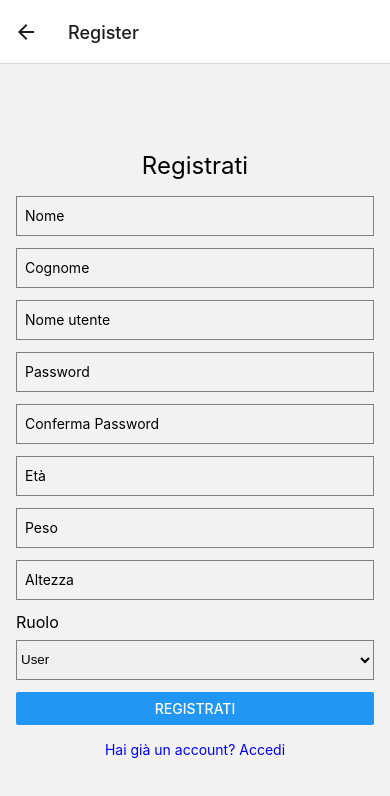
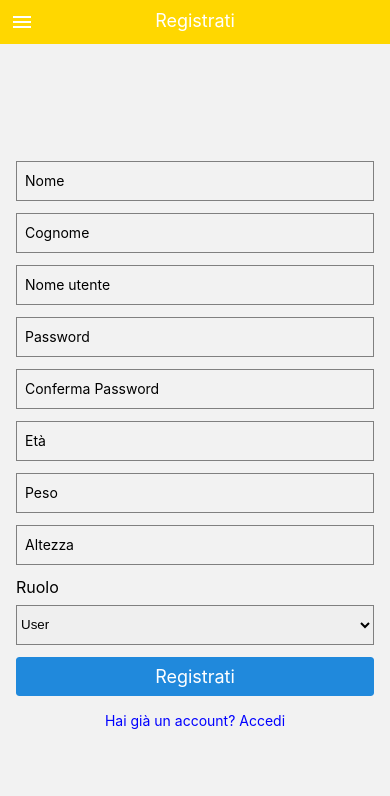
Before and after one commit to AugustoFerraria/GymAppFrontend, a React Native app: screen /Register in a window 390 px wide. Shown: the top 796 px of the page. Built offline with nearby package versions, Linux system fonts and the light colour scheme.

Commit message:
Starting to style the app and add more screens

```diff
--- a/App.js
+++ b/App.js
@@ -1,18 +1,28 @@
-import * as React from 'react';
+import React from 'react';
 import { NavigationContainer } from '@react-navigation/native';
 import { createStackNavigator } from '@react-navigation/stack';
 import LoginScreen from './src/screens/LoginScreen';
 import RegisterScreen from './src/screens/RegisterScreen';
+import HomeScreen from './src/screens/HomeScreen';
+import RutinaScreen from './src/screens/RutinaScreen';
+import EserciziScreen from './src/screens/EserciziScreen';
+import StudentiScreen from './src/screens/StudentiScreen';
 
 const Stack = createStackNavigator();
 
-export default function App() {
+const App = () => {
   return (
     <NavigationContainer>
       <Stack.Navigator initialRouteName="Login">
-        <Stack.Screen name="Login" component={LoginScreen} />
-        <Stack.Screen name="Register" component={RegisterScreen} />
+        <Stack.Screen name="Login" component={LoginScreen} options={{ headerShown: false }} />
+        <Stack.Screen name="Register" component={RegisterScreen} options={{ headerShown: false }} />
+        <Stack.Screen name="Home" component={HomeScreen} options={{ headerShown: false }} />
+        <Stack.Screen name="Rutina" component={RutinaScreen} />
+        <Stack.Screen name="Esercizi" component={EserciziScreen} />
+        <Stack.Screen name="Studenti" component={StudentiScreen} />
       </Stack.Navigator>
     </NavigationContainer>
   );
-}
+};
+
+export default App;
--- a/package.json
+++ b/package.json
@@ -20,11 +20,13 @@
     "react": "18.2.0",
     "react-dom": "18.2.0",
     "react-native": "0.74.1",
+    "react-native-elements": "^3.4.3",
     "react-native-gesture-handler": "~2.16.1",
     "react-native-paper": "^5.12.3",
     "react-native-reanimated": "~3.10.1",
     "react-native-safe-area-context": "4.10.1",
     "react-native-screens": "3.31.1",
+    "react-native-vector-icons": "^10.1.0",
     "react-native-web": "~0.19.10"
   },
   "devDependencies": {
--- /dev/null
+++ b/src/components/CustomHeader.js
@@ -0,0 +1,14 @@
+import React from 'react';
+import { Header } from 'react-native-elements';
+
+const CustomHeader = ({ title, navigation }) => {
+  return (
+    <Header
+      centerComponent={{ text: title, style: { color: '#fff', fontSize: 18 } }}
+      containerStyle={{ backgroundColor: '#FFD700' }}
+      leftComponent={{ icon: 'menu', color: '#fff', onPress: () => navigation.toggleDrawer() }}
+    />
+  );
+};
+
+export default CustomHeader;
--- /dev/null
+++ b/src/components/ErrorText.js
@@ -0,0 +1,15 @@
+import React from 'react';
+import { Text, StyleSheet } from 'react-native';
+
+const ErrorText = ({ error }) => {
+  return error ? <Text style={styles.errorText}>{error}</Text> : null;
+};
+
+const styles = StyleSheet.create({
+  errorText: {
+    color: 'red',
+    marginBottom: 12,
+  },
+});
+
+export default ErrorText;
--- /dev/null
+++ b/src/components/InputField.js
@@ -0,0 +1,29 @@
+import React from 'react';
+import { TextInput, StyleSheet } from 'react-native';
+
+const InputField = ({ placeholder, value, onChangeText, secureTextEntry, error }) => {
+  return (
+    <TextInput
+      placeholder={placeholder}
+      value={value}
+      onChangeText={onChangeText}
+      secureTextEntry={secureTextEntry}
+      style={[styles.input, error && styles.errorInput]}
+    />
+  );
+};
+
+const styles = StyleSheet.create({
+  input: {
+    height: 40,
+    borderColor: 'gray',
+    borderWidth: 1,
+    marginBottom: 12,
+    paddingLeft: 8,
+  },
+  errorInput: {
+    borderColor: 'red',
+  },
+});
+
+export default InputField;
--- /dev/null
+++ b/src/components/PickerField.js
@@ -0,0 +1,37 @@
+import React from 'react';
+import { View, Text, StyleSheet } from 'react-native';
+import { Picker } from '@react-native-picker/picker';
+
+const PickerField = ({ label, selectedValue, onValueChange, items }) => {
+  return (
+    <View style={styles.pickerContainer}>
+      <Text style={styles.pickerLabel}>{label}</Text>
+      <Picker
+        selectedValue={selectedValue}
+        onValueChange={onValueChange}
+        style={styles.picker}
+      >
+        {items.map(item => (
+          <Picker.Item key={item.value} label={item.label} value={item.value} />
+        ))}
+      </Picker>
+    </View>
+  );
+};
+
+const styles = StyleSheet.create({
+  pickerContainer: {
+    marginBottom: 12,
+  },
+  pickerLabel: {
+    fontSize: 16,
+    marginBottom: 8,
+  },
+  picker: {
+    height: 40,
+    borderColor: 'gray',
+    borderWidth: 1,
+  },
+});
+
+export default PickerField;
--- /dev/null
+++ b/src/screens/EserciziScreen.js
@@ -0,0 +1,23 @@
+import React from 'react';
+import { View, Text, StyleSheet } from 'react-native';
+
+const EserciziScreen = () => {
+  return (
+    <View style={styles.container}>
+      <Text style={styles.title}>Esercizi</Text>
+    </View>
+  );
+};
+
+const styles = StyleSheet.create({
+  container: {
+    flex: 1,
+    justifyContent: 'center',
+    alignItems: 'center',
+  },
+  title: {
+    fontSize: 24,
+  },
+});
+
+export default EserciziScreen;
--- /dev/null
+++ b/src/screens/HomeScreen.js
@@ -0,0 +1,50 @@
+import React from 'react';
+import { View, StyleSheet } from 'react-native';
+import { Button, Text } from 'react-native-elements';
+import CustomHeader from '../components/CustomHeader';
+
+const HomeScreen = ({ route, navigation }) => {
+  const { role } = route.params;
+
+  return (
+    <View style={styles.container}>
+      <CustomHeader title="Home" navigation={navigation} />
+      <View style={styles.innerContainer}>
+        <Button
+          title="Rutina"
+          onPress={() => navigation.navigate('Rutina')}
+          buttonStyle={styles.button}
+        />
+        <Button
+          title="Esercizi"
+          onPress={() => navigation.navigate('Esercizi')}
+          buttonStyle={styles.button}
+        />
+        {role === 'admin' && (
+          <Button
+            title="Studenti"
+            onPress={() => navigation.navigate('Studenti')}
+            buttonStyle={styles.button}
+          />
+        )}
+      </View>
+    </View>
+  );
+};
+
+const styles = StyleSheet.create({
+  container: {
+    flex: 1,
+  },
+  innerContainer: {
+    flex: 1,
+    justifyContent: 'center',
+    padding: 16,
+  },
+  button: {
+    marginBottom: 12,
+    backgroundColor: '#2089dc',
+  },
+});
+
+export default HomeScreen;
--- a/src/screens/LoginScreen.js
+++ b/src/screens/LoginScreen.js
@@ -1,6 +1,8 @@
 import React, { useState } from 'react';
-import { View, Text, TextInput, Button, StyleSheet } from 'react-native';
+import { View, TextInput, Alert, StyleSheet } from 'react-native';
+import { Button, Text } from 'react-native-elements';
 import axios from 'axios';
+import CustomHeader from '../components/CustomHeader';
 
 const LoginScreen = ({ navigation }) => {
   const [username, setUsername] = useState('');
@@ -8,22 +10,41 @@ const LoginScreen = ({ navigation }) => {
 
   const handleLogin = async () => {
     try {
-      const res = await axios.post('http://localhost:3001/api/auth/login', { username, password });
+      const res = await axios.post('http://localhost:3001/api/auth/login', {
+        username,
+        password,
+      });
       console.log('Login successful', res.data);
+      const { role } = res.data.user;
+      navigation.navigate('Home', { role: role });
     } catch (error) {
-      console.error('Error logging in', error.response.data);
+      console.error('Error logging in', error);
+      Alert.alert('Errore di accesso', 'Credenziali non valide o errore del server');
     }
   };
 
   return (
     <View style={styles.container}>
-      <Text style={styles.title}>Login</Text>
-      <TextInput placeholder="Username" value={username} onChangeText={setUsername} style={styles.input} />
-      <TextInput placeholder="Password" value={password} onChangeText={setPassword} secureTextEntry style={styles.input} />
-      <Button title="Login" onPress={handleLogin} />
-      <Text style={styles.link} onPress={() => navigation.navigate('Register')}>
-        Don't have an account? Register
-      </Text>
+      <CustomHeader title="Accedi" navigation={navigation} />
+      <View style={styles.innerContainer}>
+        <TextInput
+          placeholder="Nome utente"
+          value={username}
+          onChangeText={setUsername}
+          style={styles.input}
+        />
+        <TextInput
+          placeholder="Password"
+          value={password}
+          onChangeText={setPassword}
+          secureTextEntry
+          style={styles.input}
+        />
+        <Button title="Accedi" onPress={handleLogin} buttonStyle={styles.button} />
+        <Text style={styles.link} onPress={() => navigation.navigate('Register')}>
+          Non hai un account? Registrati
+        </Text>
+      </View>
     </View>
   );
 };
@@ -31,13 +52,11 @@ const LoginScreen = ({ navigation }) => {
 const styles = StyleSheet.create({
   container: {
     flex: 1,
+  },
+  innerContainer: {
+    flex: 1,
     justifyContent: 'center',
     padding: 16,
-  },
-  title: {
-    fontSize: 24,
-    marginBottom: 16,
-    textAlign: 'center',
   },
   input: {
     height: 40,
@@ -45,6 +64,9 @@ const styles = StyleSheet.create({
     borderWidth: 1,
     marginBottom: 12,
     paddingLeft: 8,
+  },
+  button: {
+    backgroundColor: '#2089dc',
   },
   link: {
     marginTop: 16,
--- a/src/screens/RegisterScreen.js
+++ b/src/screens/RegisterScreen.js
@@ -1,7 +1,11 @@
 import React, { useState } from 'react';
-import { View, Text, TextInput, Button, StyleSheet, ScrollView, Alert } from 'react-native';
-import { Picker } from '@react-native-picker/picker';
+import { ScrollView, Alert, StyleSheet, View, Text } from 'react-native';
+import { Button } from 'react-native-elements';
 import axios from 'axios';
+import InputField from '../components/InputField';
+import PickerField from '../components/PickerField';
+import ErrorText from '../components/ErrorText';
+import CustomHeader from '../components/CustomHeader';
 
 const RegisterScreen = ({ navigation }) => {
   const [name, setName] = useState('');
@@ -48,8 +52,7 @@ const RegisterScreen = ({ navigation }) => {
         role,
       });
       console.log('Registration successful', res.data);
-      const userId = res.data.user.id; // Ajusta esto según la estructura de la respuesta real
-      navigation.navigate('UserProfile', { userId });
+      navigation.navigate('Home', { role: role });
     } catch (error) {
       console.error('Error registering', error);
       if (error.response && error.response.data && error.response.data.msg) {
@@ -62,87 +65,87 @@ const RegisterScreen = ({ navigation }) => {
 
   return (
     <ScrollView contentContainerStyle={styles.container}>
-      <Text style={styles.title}>Registrati</Text>
-      {errors.general && <Text style={styles.errorText}>{errors.general}</Text>}
-      <TextInput
+      <CustomHeader title="Registrati" navigation={navigation} />
+      <View style={styles.innerContainer}>
+        <ErrorText error={errors.general} />
+        <InputField
           placeholder="Nome"
           value={name}
           onChangeText={setName}
-        style={[styles.input, errors.name && styles.errorInput]}
+          error={errors.name}
         />
-      {errors.name && <Text style={styles.errorText}>{errors.name}</Text>}
-      <TextInput
+        <ErrorText error={errors.name} />
+        <InputField
           placeholder="Cognome"
           value={surname}
           onChangeText={setSurname}
-        style={[styles.input, errors.surname && styles.errorInput]}
+          error={errors.surname}
         />
-      {errors.surname && <Text style={styles.errorText}>{errors.surname}</Text>}
-      <TextInput
+        <ErrorText error={errors.surname} />
+        <InputField
           placeholder="Nome utente"
           value={username}
           onChangeText={setUsername}
-        style={[styles.input, errors.username && styles.errorInput]}
+          error={errors.username}
         />
-      {errors.username && <Text style={styles.errorText}>{errors.username}</Text>}
-      <TextInput
+        <ErrorText error={errors.username} />
+        <InputField
           placeholder="Password"
           value={password}
           onChangeText={setPassword}
           secureTextEntry
-        style={[styles.input, errors.password && styles.errorInput]}
+          error={errors.password}
         />
-      {errors.password && <Text style={styles.errorText}>{errors.password}</Text>}
-      <TextInput
+        <ErrorText error={errors.password} />
+        <InputField
           placeholder="Conferma Password"
           value={confirmPassword}
           onChangeText={setConfirmPassword}
           secureTextEntry
-        style={[styles.input, errors.confirmPassword && styles.errorInput]}
+          error={errors.confirmPassword}
         />
-      {errors.confirmPassword && <Text style={styles.errorText}>{errors.confirmPassword}</Text>}
-      <TextInput
+        <ErrorText error={errors.confirmPassword} />
+        <InputField
           placeholder="Età"
           value={age}
           onChangeText={setAge}
           keyboardType="numeric"
-        style={[styles.input, errors.age && styles.errorInput]}
+          error={errors.age}
         />
-      {errors.age && <Text style={styles.errorText}>{errors.age}</Text>}
-      <TextInput
+        <ErrorText error={errors.age} />
+        <InputField
           placeholder="Peso"
           value={weight}
           onChangeText={setWeight}
           keyboardType="numeric"
-        style={[styles.input, errors.weight && styles.errorInput]}
+          error={errors.weight}
         />
-      {errors.weight && <Text style={styles.errorText}>{errors.weight}</Text>}
-      <TextInput
+        <ErrorText error={errors.weight} />
+        <InputField
           placeholder="Altezza"
           value={height}
           onChangeText={setHeight}
           keyboardType="numeric"
-        style={[styles.input, errors.height && styles.errorInput]}
+          error={errors.height}
         />
-      {errors.height && <Text style={styles.errorText}>{errors.height}</Text>}
-      <View style={styles.pickerContainer}>
-        <Text style={styles.pickerLabel}>Ruolo</Text>
-        <Picker
+        <ErrorText error={errors.height} />
+        <PickerField
+          label="Ruolo"
           selectedValue={role}
-          onValueChange={(itemValue) => setRole(itemValue)}
-          style={styles.picker}
-        >
-          <Picker.Item label="User" value="user" />
-          <Picker.Item label="Admin" value="admin" />
-        </Picker>
-      </View>
-      <Button title="Registrati" onPress={handleRegister} />
+          onValueChange={setRole}
+          items={[
+            { label: 'User', value: 'user' },
+            { label: 'Admin', value: 'admin' },
+          ]}
+        />
+        <Button title="Registrati" onPress={handleRegister} buttonStyle={styles.button} />
         <Text
           style={styles.link}
           onPress={() => navigation.navigate('Login')}
         >
           Hai già un account? Accedi
         </Text>
+      </View>
     </ScrollView>
   );
 };
@@ -150,39 +153,14 @@ const RegisterScreen = ({ navigation }) => {
 const styles = StyleSheet.create({
   container: {
     flex: 1,
+  },
+  innerContainer: {
+    flex: 1,
     justifyContent: 'center',
     padding: 16,
   },
-  title: {
-    fontSize: 24,
-    marginBottom: 16,
-    textAlign: 'center',
-  },
-  input: {
-    height: 40,
-    borderColor: 'gray',
-    borderWidth: 1,
-    marginBottom: 12,
-    paddingLeft: 8,
-  },
-  errorInput: {
-    borderColor: 'red',
-  },
-  errorText: {
-    color: 'red',
-    marginBottom: 12,
-  },
-  pickerContainer: {
-    marginBottom: 12,
-  },
-  pickerLabel: {
-    fontSize: 16,
-    marginBottom: 8,
-  },
-  picker: {
-    height: 40,
-    borderColor: 'gray',
-    borderWidth: 1,
+  button: {
+    backgroundColor: '#2089dc',
   },
   link: {
     marginTop: 16,
--- /dev/null
+++ b/src/screens/RutinaScreen.js
@@ -0,0 +1,23 @@
+import React from 'react';
+import { View, Text, StyleSheet } from 'react-native';
+
+const RutinaScreen = () => {
+  return (
+    <View style={styles.container}>
+      <Text style={styles.title}>Rutina</Text>
+    </View>
+  );
+};
+
+const styles = StyleSheet.create({
+  container: {
+    flex: 1,
+    justifyContent: 'center',
+    alignItems: 'center',
+  },
+  title: {
+    fontSize: 24,
+  },
+});
+
+export default RutinaScreen;
--- /dev/null
+++ b/src/screens/StudentiScreen.js
@@ -0,0 +1,23 @@
+import React from 'react';
+import { View, Text, StyleSheet } from 'react-native';
+
+const StudentiScreen = () => {
+  return (
+    <View style={styles.container}>
+      <Text style={styles.title}>Studenti</Text>
+    </View>
+  );
+};
+
+const styles = StyleSheet.create({
+  container: {
+    flex: 1,
+    justifyContent: 'center',
+    alignItems: 'center',
+  },
+  title: {
+    fontSize: 24,
+  },
+});
+
+export default StudentiScreen;
```
Also changed, not shown: 2 other files (tests, documents, lock files or other folders). Lines whose indentation alone changed are shown as unchanged.
